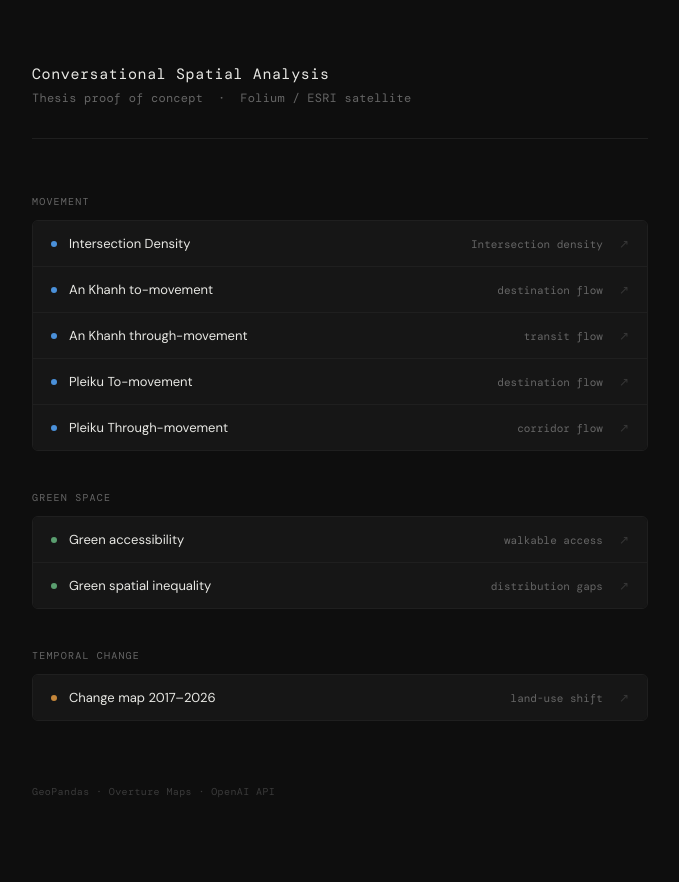
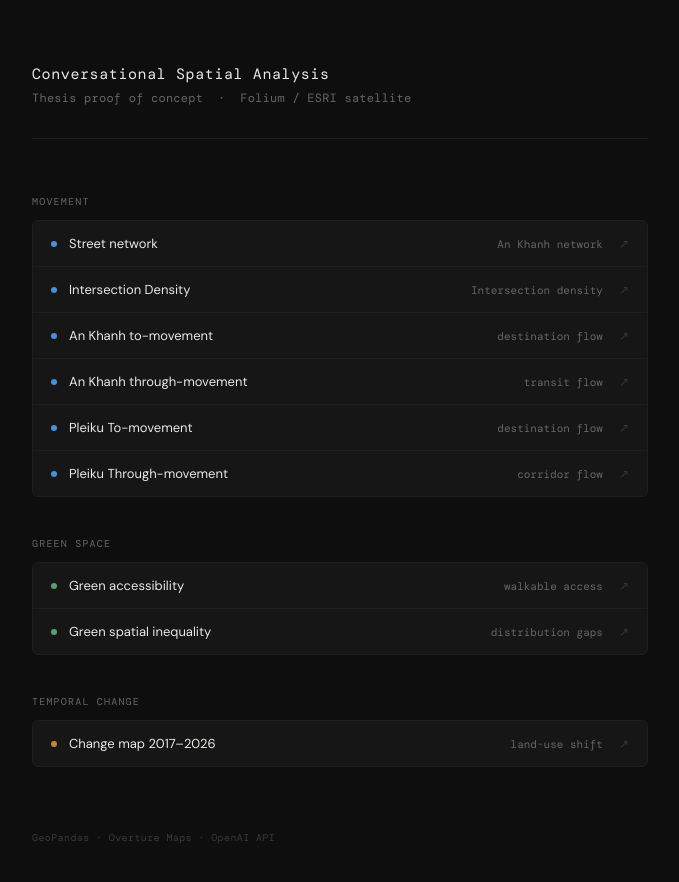
Before and after one commit to ArchiColab/Analysis_Output, a plain HTML site: page index.html in a window 1280 px wide. Shown: the whole page, without its empty margins (300-979 px from the left). Drawn offline with nearby package versions, Linux system fonts and the light colour scheme; a web font is replaced by a local one.

Commit message:
Update index.html

```diff
--- a/index.html
+++ b/index.html
@@ -170,6 +170,16 @@
     <div class="section-label">Movement</div>
     <ul class="map-list">
       <li>
+        <a class="map-link" href="street.html">
+          <div class="map-info">
+            <span class="dot dot-move"></span>
+            <span class="map-name">Street network</span>
+          </div>
+          <span class="map-sub">An Khanh network</span>
+          <span class="arrow">↗</span>
+        </a>
+      </li>
+      <li>
         <a class="map-link" href="intersections.html">
           <div class="map-info">
             <span class="dot dot-move"></span>
```
